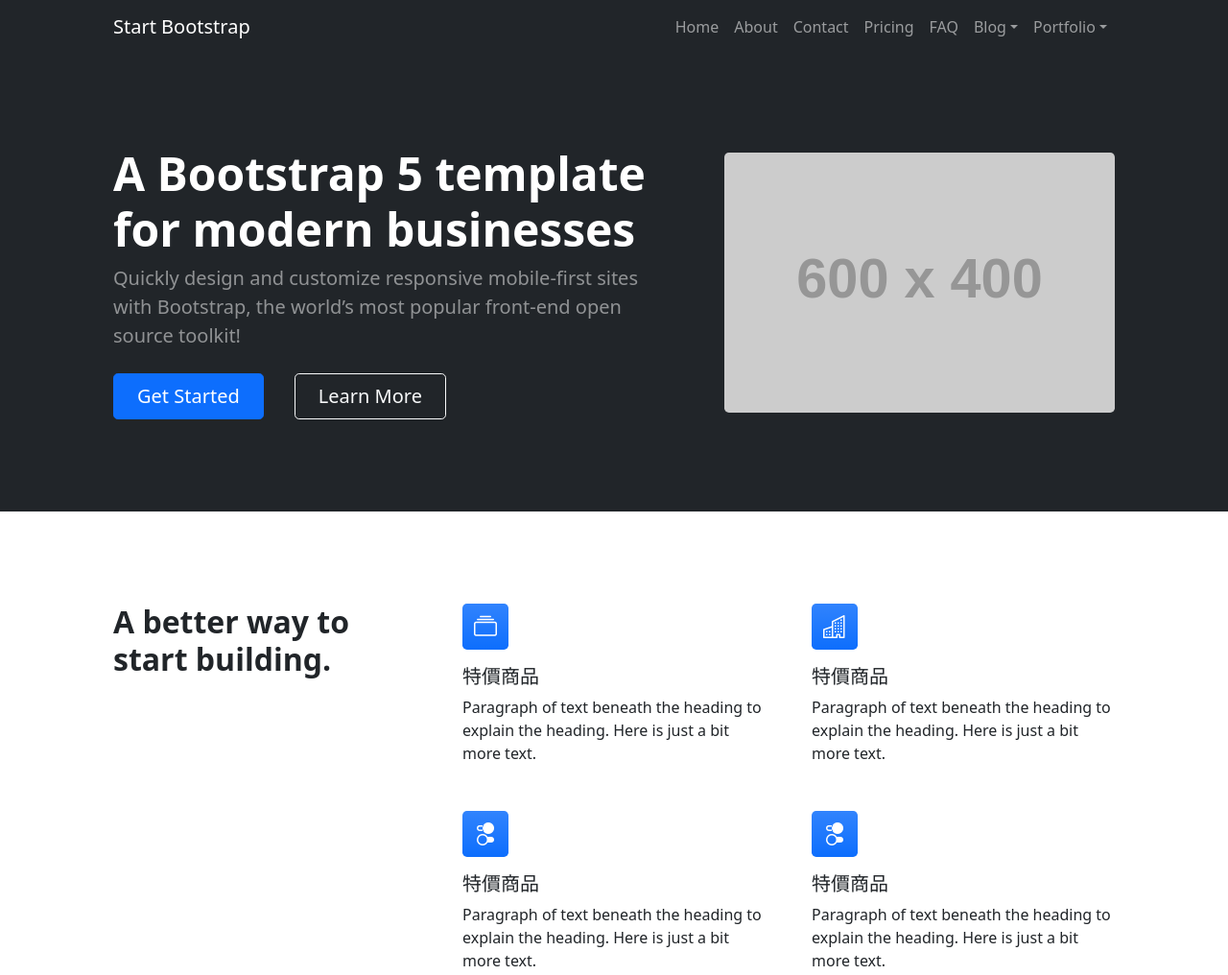
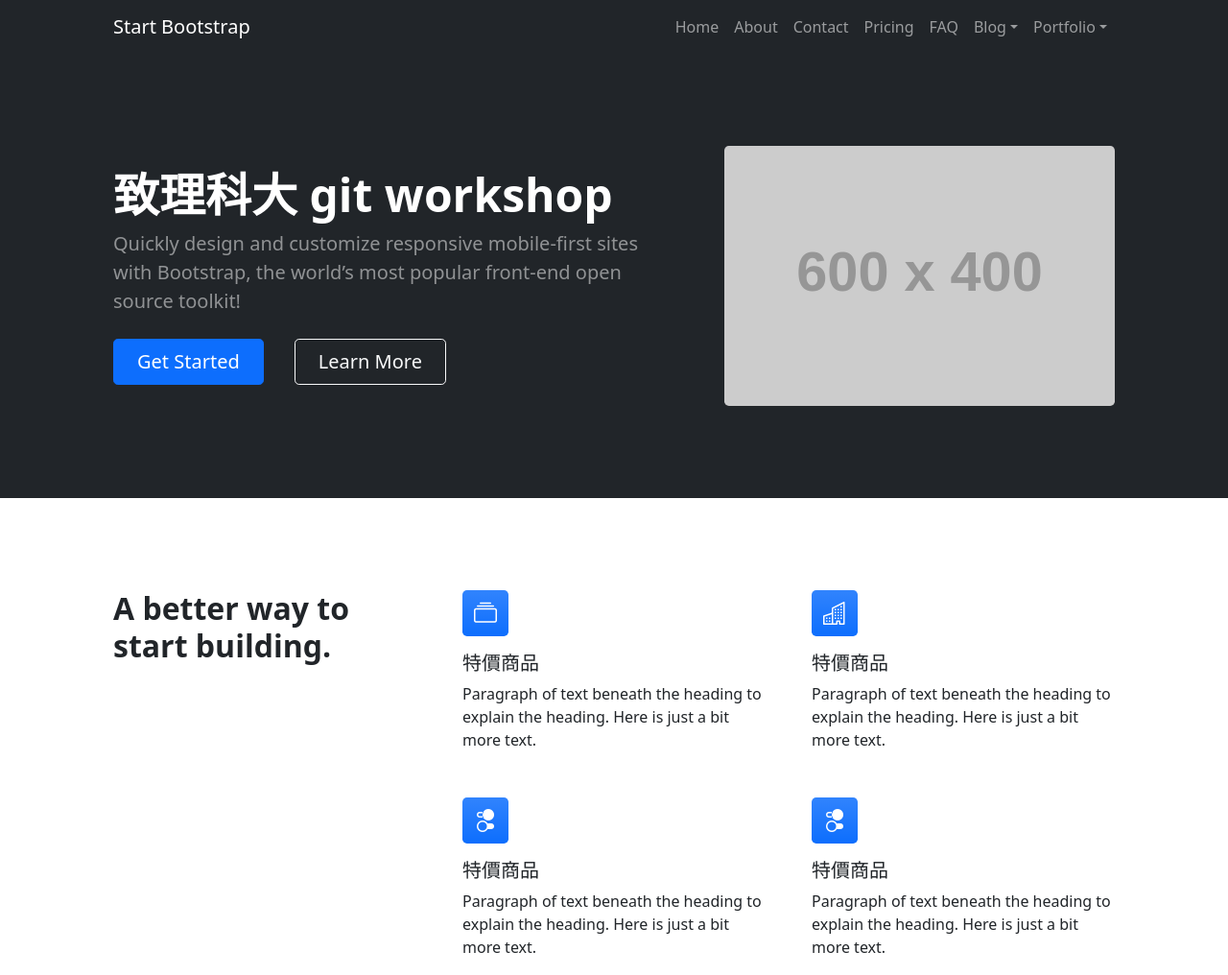
Before and after one commit to hsuancheyang/shop, a plain HTML site: page index.html in a window 1280 px wide. Shown: the top 1016 px of the page at 96% size. Drawn offline with nearby package versions, Linux system fonts and the light colour scheme; placeholder pictures from the web are drawn by us.

Commit message:
update about.html & index.html

```diff
--- a/index.html
+++ b/index.html
@@ -51,7 +51,7 @@
                     <div class="row gx-5 align-items-center justify-content-center">
                         <div class="col-lg-8 col-xl-7 col-xxl-6">
                             <div class="my-5 text-center text-xl-start">
-                                <h1 class="display-5 fw-bolder text-white mb-2">A Bootstrap 5 template for modern businesses</h1>
+                                <h1 class="display-5 fw-bolder text-white mb-2">致理科大 git workshop</h1>
                                 <p class="lead fw-normal text-white-50 mb-4">Quickly design and customize responsive mobile-first sites with Bootstrap, the world’s most popular front-end open source toolkit!</p>
                                 <div class="d-grid gap-3 d-sm-flex justify-content-sm-center justify-content-xl-start">
                                     <a class="btn btn-primary btn-lg px-4 me-sm-3" href="#features">Get Started</a>
```
Also changed, not shown: about.html (+1 -1 lines).
